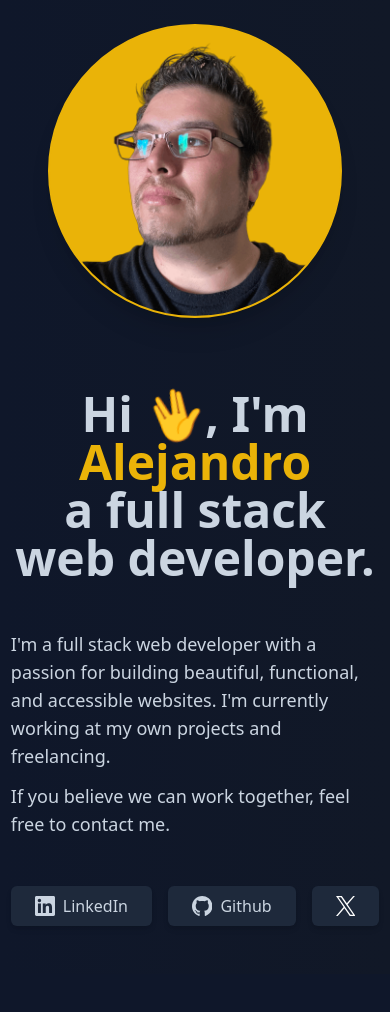
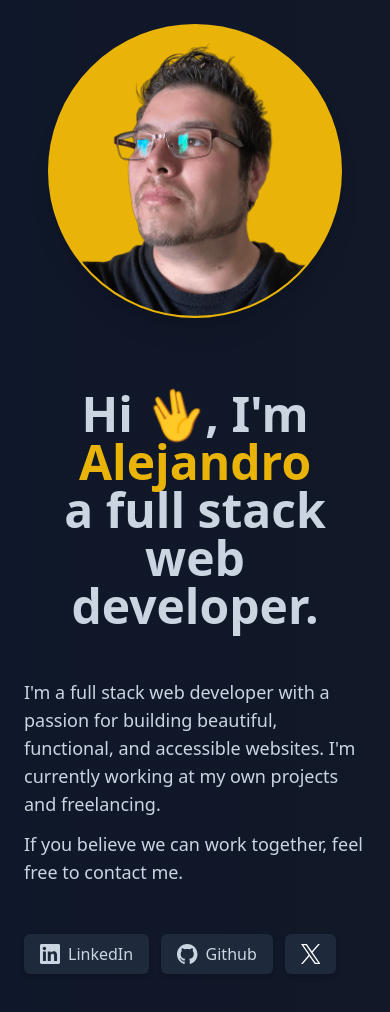
Before and after one commit to Willywes/website, an Astro site: page / in a window 390 px wide. Before the commit the page ends 974 px from the top, so only its background shows below. Built offline with nearby package versions, Linux system fonts and the light colour scheme; Astro itself is replaced by a stand-in of ours.

Commit message:
Update LinkButton and Home sections styles

```diff
--- a/src/components/LinkButton.astro
+++ b/src/components/LinkButton.astro
@@ -11,7 +11,7 @@
     href={href}
     title={title}
     target="_blank"
-    class="flex items-center gap-2 bg-slate-800 hover:bg-slate-700 px-6 py-2 rounded-md shadow-md transition duration-300 ease-in-out"
+    class="flex items-center gap-2 bg-slate-800 hover:bg-slate-700 px-4 md:px-6 py-2 rounded-md shadow-md transition duration-300 ease-in-out"
 >
     <slot />
 </a>
--- a/src/components/sections/Home.astro
+++ b/src/components/sections/Home.astro
@@ -26,7 +26,7 @@
                     me.
                 </p>
             </div>
-            <div class="flex gap-4">
+            <div class="flex gap-3 md:gap-4">
                 <LinkButton
                     href="https://www.linkedin.com/in/willywes/"
                     title="Contact me on LinkedIn"
```
